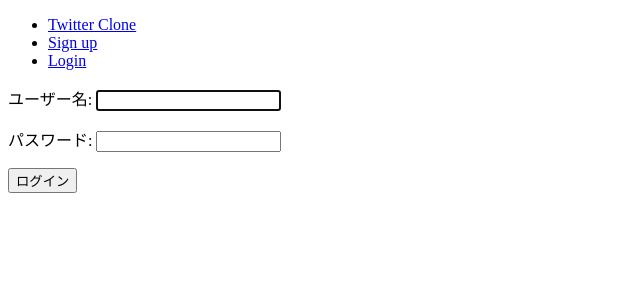
After one commit to shinonome-inc/backend-final-assignment-Koshi, a Django app: page /accounts/login/ in a window 1280 px wide. The commit adds this page. Shown: the top 300 px of the page, without its empty margins (0-640 px from the left). Run offline with Django 4.2, Linux system fonts and the light colour scheme.

Commit message:
create login

```diff
--- a/accounts/urls.py
+++ b/accounts/urls.py
@@ -1,4 +1,4 @@
-# from django.contrib.auth import views as auth_views
+from django.contrib.auth import views as auth_views
 from django.urls import path
 
 from . import views
@@ -7,7 +7,7 @@ app_name = "accounts"
 
 urlpatterns = [
     path("signup/", views.SignupView.as_view(), name="signup"),
-    # path('login/', auth_views.LoginView.as_view(), name='login'),
+    path("login/", auth_views.LoginView.as_view(template_name="accounts/login.html"), name="login"),
     # path('logout/', auth_views.LogoutView.as_view(), name='logout'),
     # path('<str:username>/', views.UserProfileView.as_view(), name='user_profile'),
     # path('<str:username>/follow/', views.FollowView.as_view(), name='follow'),
--- a/mysite/settings.py
+++ b/mysite/settings.py
@@ -126,3 +126,5 @@ STATIC_URL = "static/"
 # https://docs.djangoproject.com/en/4.0/ref/settings/#default-auto-field
 
 DEFAULT_AUTO_FIELD = "django.db.models.BigAutoField"
+LOGIN_URL = "accounts:login"
+LOGIN_REDIRECT_URL = "tweets:home"
--- /dev/null
+++ b/templates/accounts/login.html
@@ -0,0 +1,11 @@
+{% extends 'base.html' %}
+
+{% block title %}Login{% endblock %}
+
+{% block content %}
+<form method="post">
+    {{ form.as_p }}
+    {% csrf_token %}
+    <button type="submit">ログイン</button>
+</form>
+{% endblock %}
--- a/templates/base.html
+++ b/templates/base.html
@@ -10,6 +10,7 @@
     <ul>
       <li><a href="{% url 'welcome:welcome' %}">Twitter Clone</a></li>
       <li><a href="{% url 'accounts:signup' %}">Sign up</a></li>
+      <li><a href="{% url 'accounts:login' %}">Login</a></li>
     </ul>
   </nav>
 </header>
```
